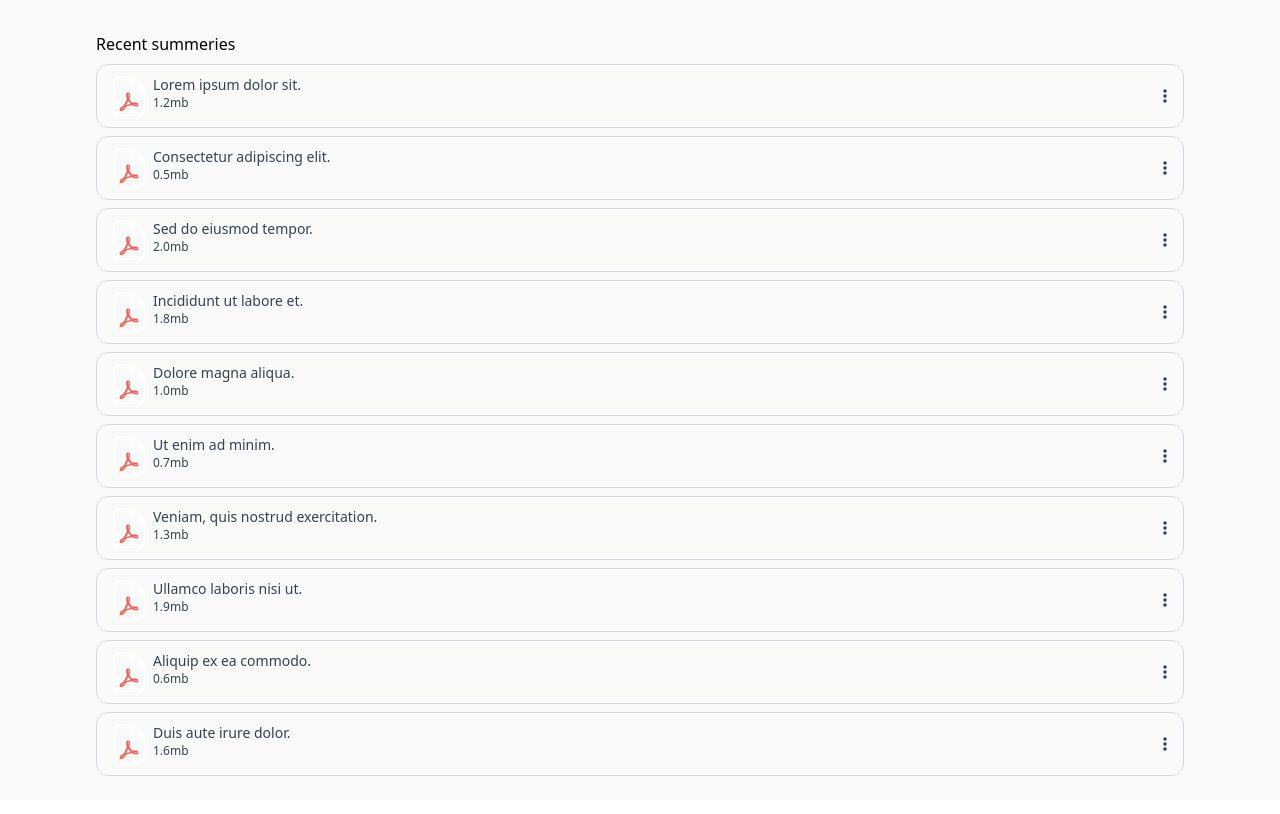
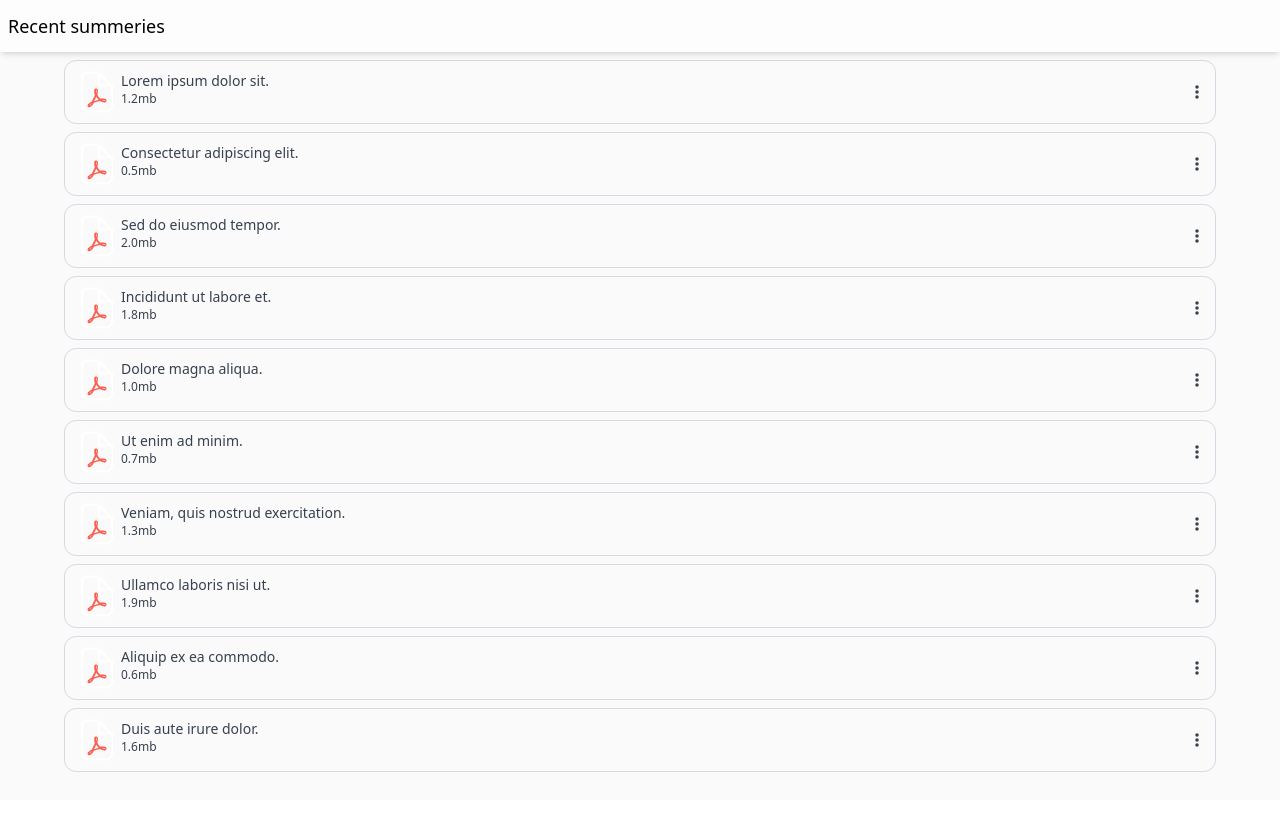
Before and after one commit to DevitoDbug/textSummarizer, a React (Vite) app: page / in a window 1280 px wide. Shown: the top 814 px of the page. Built offline with nearby package versions, Linux system fonts and the light colour scheme.

Commit message:
feat: Change aesthetic view of the Summary page

```diff
--- a/src/components/OptionsPanel.jsx
+++ b/src/components/OptionsPanel.jsx
@@ -2,8 +2,8 @@ import React from "react";
 
 const OptionsPanel = () => {
   return (
-    <div className="w-32 p-3 rounded-lg border bg-red-300 right-0 top-0 absolute z-10">
-      <ul className="flex flex-col gap-2  relative">
+    <div className=" text-white w-32 p-3 rounded-lg border bg-C_Blue shadow-md right-0 top-0 absolute z-10">
+      <ul className="flex flex-col gap-3  relative">
         <li className="text-md">Rename</li>
         <li className="text-md">Delete</li>
         <li className="text-md">Download</li>
--- a/src/components/RecentSummaries.jsx
+++ b/src/components/RecentSummaries.jsx
@@ -6,12 +6,12 @@ const RecentSummaries = () => {
   const [activePane, setActivePane] = useState(-1);
 
   return (
-    <div className="mt-8 w-[85%]">
-      <div className="flex flex-row justify-between">
-        <span className="text-md">Recent summeries</span>
+    <div className="mt-8 w-full flex flex-col justify-center items-center">
+      <div className="flex flex-row justify-between fixed top-0 bg-C_TextWhite shadow-md py-3 px-2 w-full">
+        <span className="text-lg">Recent summeries</span>
         {/* <span className="text-sm self-end text-C_Blue">View all </span> */}
       </div>
-      <div className=" h-[40%] mb-2 overflow-scroll">
+      <div className="w-[90%] pb-40 overflow-scroll mt-5">
         {dummyData.map((data, index) => (
           <SummaryCard
             key={index}
--- a/src/components/SummaryCard.jsx
+++ b/src/components/SummaryCard.jsx
@@ -47,7 +47,7 @@ const SummaryCard = ({
           >
             <FontAwesomeIcon
               icon={faClose}
-              className="absolute top-3 right-3 z-20"
+              className="text-white absolute top-3 right-3 z-20"
             />
           </button>
         )}
```
